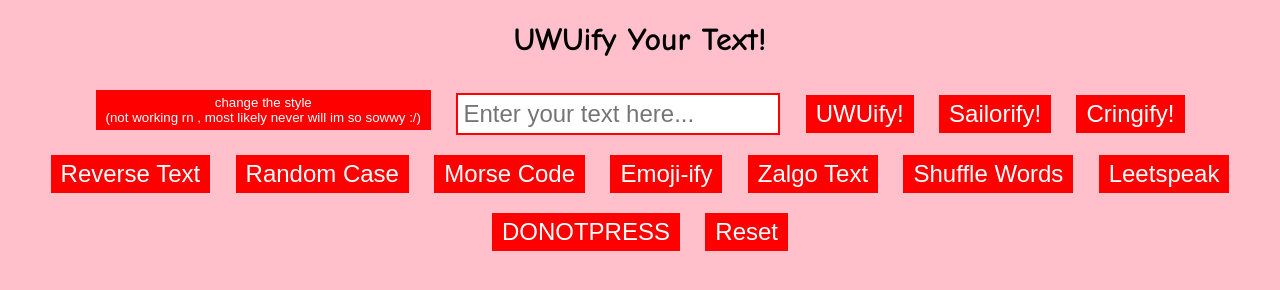
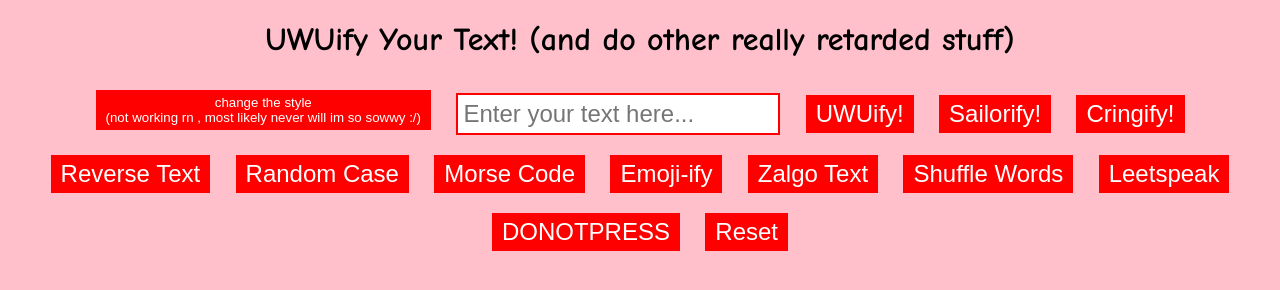
Before and after one commit to rayaneBouzroura/rayaneBouzroura.github.io, a plain HTML site: page index.html in a window 1280 px wide. Drawn offline with Linux system fonts and the light colour scheme.

Commit message:
changed the banner text

```diff
--- a/index.html
+++ b/index.html
@@ -8,7 +8,7 @@
   </head>
 
   <body>
-    <h1>UWUify Your Text!</h1>
+    <h1>UWUify Your Text! (and do other really retarded stuff)</h1>
 
     <button class="btnChangeStyle" onclick="switchStyle()">change the style <br>(not working rn , most likely never will im so sowwy :/)</button>
 
```
